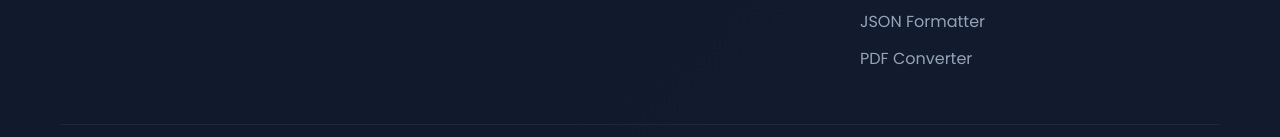
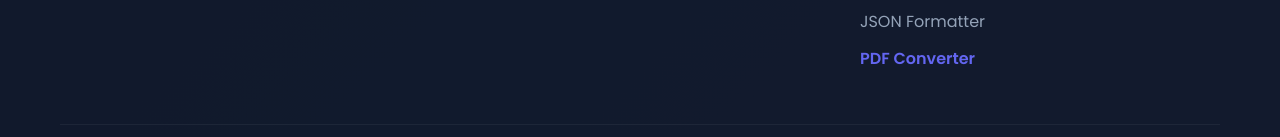
Before and after one commit to kingbothara4-tech/trendingtools, a plain HTML site: page copyright-information.html in a window 1280 px wide. Shown: the part 5163-5300 px from the top of the page. Drawn offline with Linux system fonts and the light colour scheme.

Commit message:
Update copyright-information.html

```diff
--- a/copyright-information.html
+++ b/copyright-information.html
@@ -521,7 +521,7 @@
                         <li><a href="index.html#word-counter">Word Counter</a></li>
                         <li><a href="index.html#base64-converter">Base64 Converter</a></li>
                         <li><a href="index.html#json-formatter">JSON Formatter</a></li>
-                        <li><a href="/pdf-converter.html" data-tool="pdf-converter" class="featured-tool">PDF Converter</a></li>
+                       <li><a href="https://www.gagetstore.in/pdfconverter.html" style="color: var(--primary); font-weight: 600;" aria-label="Convert PDF files">PDF Converter</a></li>
                     </ul>
                 </div>
             </div>
```
